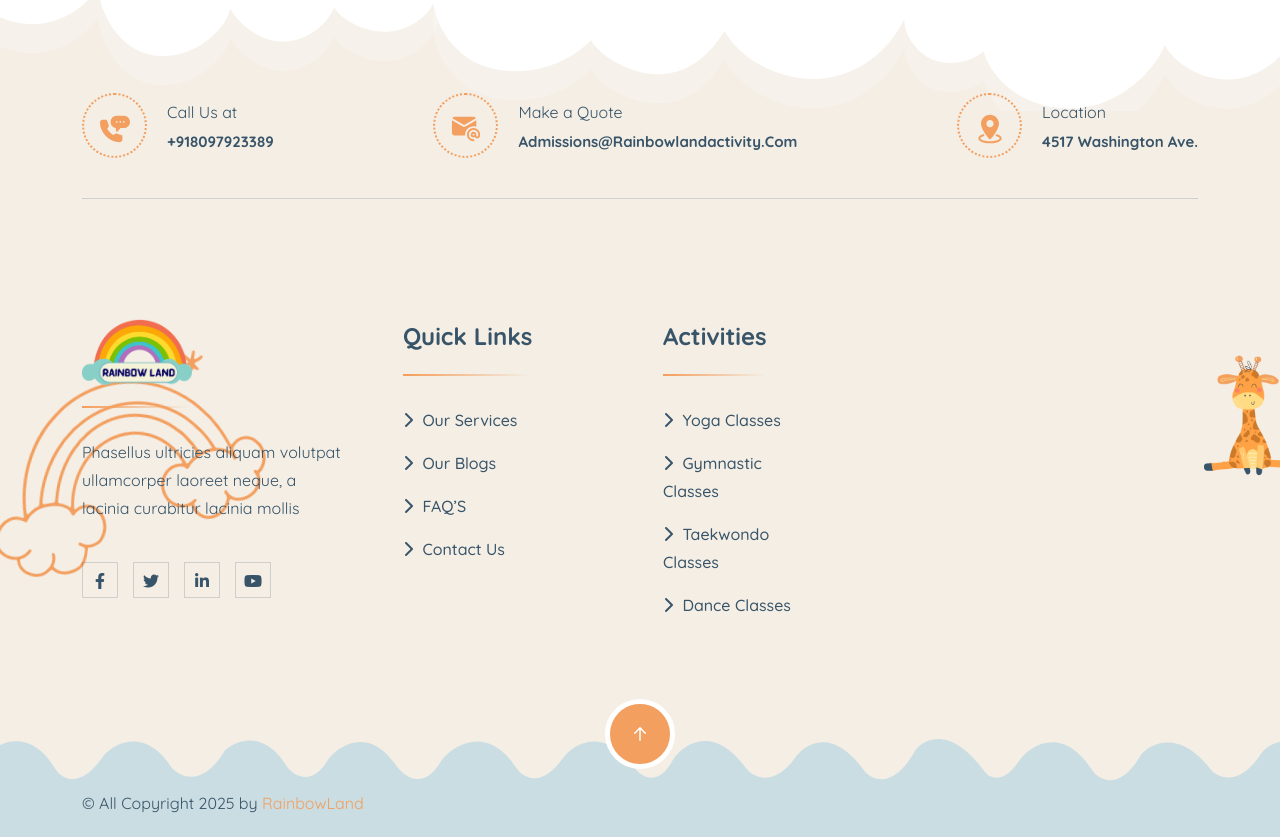
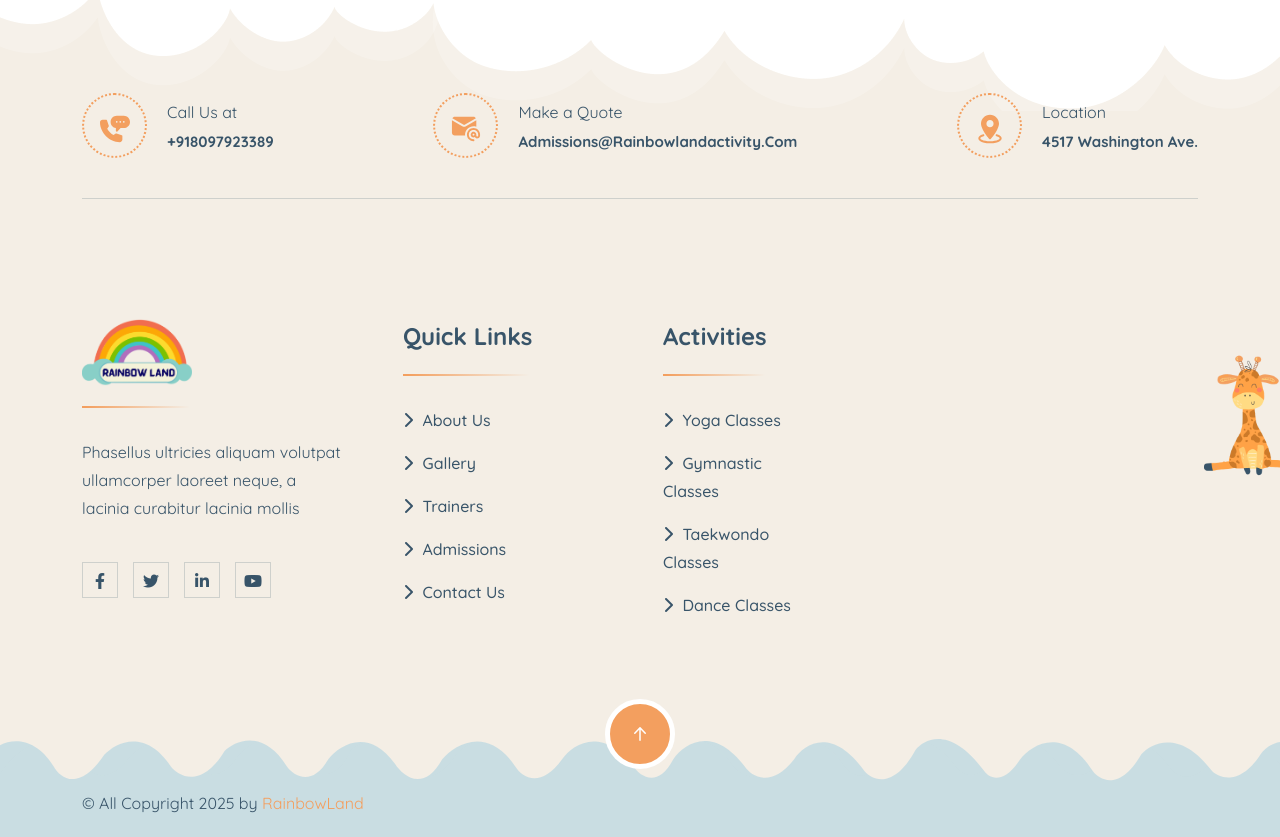
Before and after one commit to pranittgithub/rainbowlandactivity, a plain HTML site: page 404.html in a window 1280 px wide. Shown: the part 1570-2407 px from the top of the page. Drawn offline with Linux system fonts and the light colour scheme.

Commit message:
girish commit

```diff
--- a/404.html
+++ b/404.html
@@ -355,9 +355,7 @@
             <div class="footer-top-shape">
                 <img src="assets/img/footer-top.png" alt="shape-img">
             </div>
-            <div class="frame-shape">
-                <img src="assets/img/frame.png" alt="shape-img">
-            </div>
+
             <div class="zebra-shape">
                 <img src="assets/img/about/zebra.png" style="height: auto; width: 80px;" alt="shape-img">
             </div>
@@ -441,21 +439,27 @@
                                 </div>
                                 <ul class="list-area">
                                 <li>
-                                        <a >
+                                    <a href="about.html">
                                         <i class="fa-solid fa-chevron-right"></i>
-                                            Our Services
+                                        About Us
                                     </a>
                                 </li>
                                 <li>
-                                        <a href="news-details.html">
+                                    <a href="gallery.html">
                                         <i class="fa-solid fa-chevron-right"></i>
-                                            Our Blogs
+                                        Gallery
                                     </a>
                                 </li>
                                 <li>
-                                        <a href="faq.html">
+                                    <a href="trainers.html">
                                         <i class="fa-solid fa-chevron-right"></i>
-                                            FAQ’S
+                                        Trainers
+                                    </a>
+                                </li>
+                                <li>
+                                    <a href="addmission.html">
+                                        <i class="fa-solid fa-chevron-right"></i>
+                                        Admissions
                                     </a>
                                 </li>
                                 <li>
```
Also changed, not shown: about.html (+12 -6 lines), addmission.html (+4 -4 lines), bookavisit.html (+4 -4 lines), contact.html (+4 -4 lines), dance.html (+5 -7 lines), gallery.html (+4 -4 lines), gymnastics.html (+5 -7 lines), index.html (+4 -4 lines), junior.html (+4 -4 lines), nursery.html (+4 -4 lines), playschool.html (+12 -6 lines), program.html (+12 -6 lines), senior.html (+4 -4 lines), taekwondo.html (+5 -7 lines), 2 more files. Lines whose indentation alone changed are shown as unchanged.
